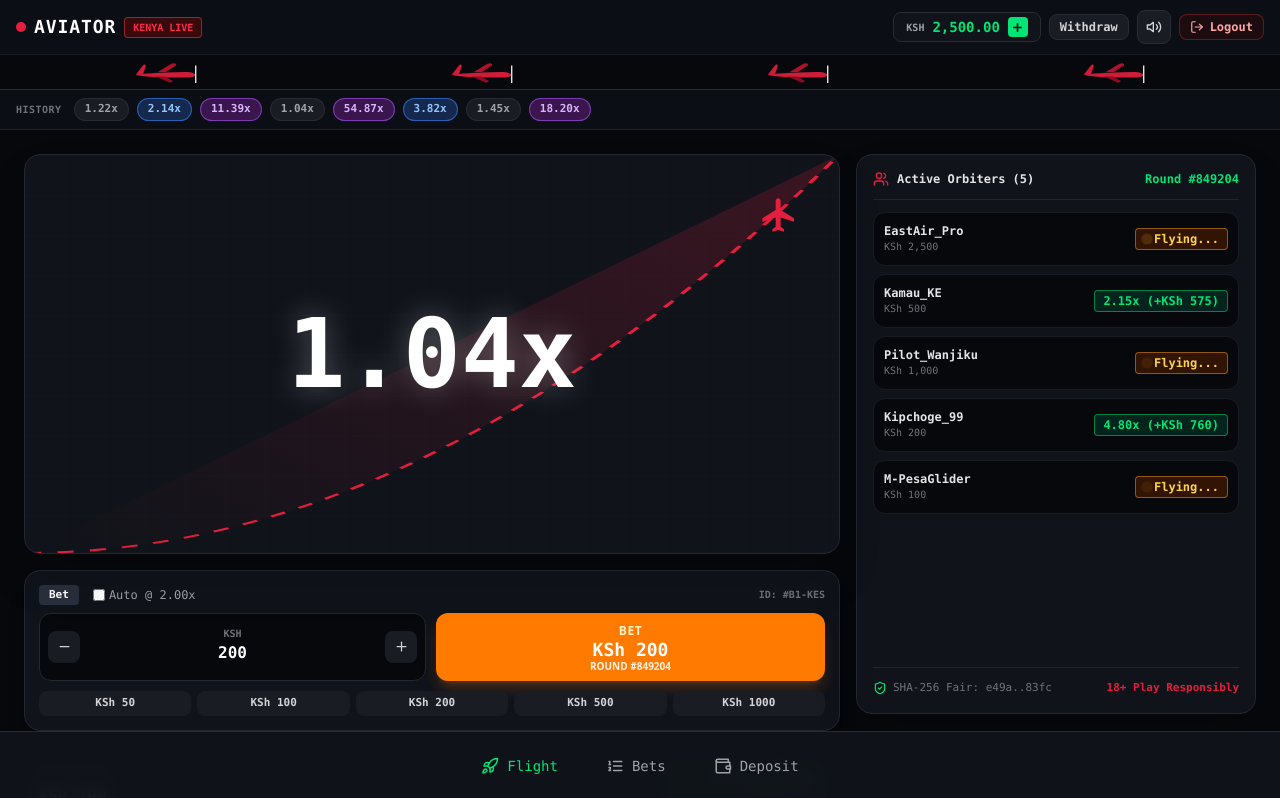
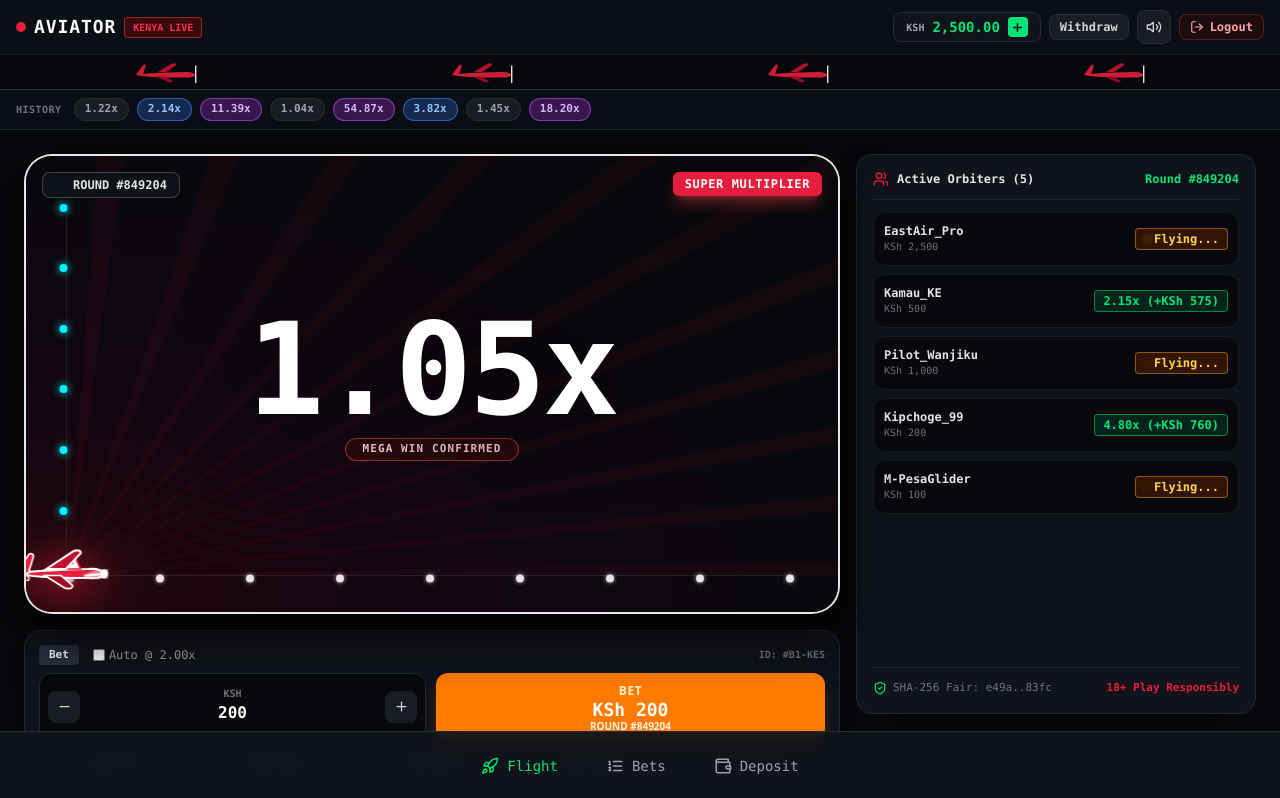
Before and after one commit to Pyper9219/Aviator-web, a Next.js app: page / in a window 1280 px wide. Shown: the top 798 px of the page. Built offline with nearby package versions, Linux system fonts and the light colour scheme; no server answers.

Commit message:
Upgrade FlightDeck with advanced flight physics, dynamic pitch, and sunburst cockpit

```diff
--- a/src/components/FlightDeck.tsx
+++ b/src/components/FlightDeck.tsx
@@ -1,5 +1,5 @@
 "use client";
-import React, { useEffect, useRef } from "react";
+import React, { useEffect, useRef, useState } from "react";
 import { GamePhase } from "@/types";
 
 interface FlightDeckProps {
@@ -9,79 +9,197 @@ interface FlightDeckProps {
 }
 
 export default function FlightDeck({ multiplier, phase, countdownSeconds }: FlightDeckProps) {
-  const audioRef = useRef<HTMLAudioElement | null>(null);
+  const containerRef = useRef<HTMLDivElement>(null);
+  const [dim, setDim] = useState({ width: 720, height: 420 });
 
-  // Initialize audio
   useEffect(() => {
-    audioRef.current = new Audio("/aviator-engine.mp3");
-    audioRef.current.loop = true;
-    audioRef.current.volume = 0.4;
+    const handleResize = () => {
+      if (containerRef.current) {
+        setDim({
+          width: containerRef.current.clientWidth || 720,
+          height: containerRef.current.clientHeight || 420,
+        });
+      }
+    };
+    handleResize();
+    window.addEventListener("resize", handleResize);
+    return () => window.removeEventListener("resize", handleResize);
   }, []);
 
-  // Play/Pause based on game phase
-  useEffect(() => {
-    if (!audioRef.current) return;
+  const isPreparing = phase === "PREPARING";
+  const isCrashed = phase === "CRASHED";
+  const isFlight = phase === "IN_FLIGHT";
 
-    if (phase === "IN_FLIGHT") {
-      audioRef.current.play().catch((e) => console.log("Audio play blocked:", e));
-    } else {
-      audioRef.current.pause();
-      audioRef.current.currentTime = 0;
-    }
-  }, [phase]);
+  const W = dim.width;
+  const H = dim.height;
+
+  // Coordinate origin matching the reference canvas layout
+  const originX = 42;
+  const originY = H - 36;
+  const usableWidth = W - originX - 44;
+  const usableHeight = originY - 50;
+
+  // Normalized exponential climb progress
+  const progress = Math.min(Math.max((multiplier - 1.0) / 8.5, 0), 1);
+  const curveT = Math.pow(progress, 0.85);
+  const planeX = originX + curveT * usableWidth;
+  const planeY = originY - Math.pow(curveT, 1.48) * usableHeight;
+
+  // Tangent calculation for real-time nose pitch tilt
+  const controlX = originX + (planeX - originX) * 0.55;
+  const controlY = originY;
+  const deltaX = (1 - curveT) * (controlX - originX) + curveT * (planeX - controlX);
+  const deltaY = (1 - curveT) * (controlY - originY) + curveT * (planeY - controlY);
+  const angleRad = Math.atan2(deltaY, deltaX);
+  const angleDeg = isFlight ? Math.min(Math.max(angleRad * (180 / Math.PI), -42), 8) : 0;
+
+  // Trajectory curve and solid vertical-drop wedge fill
+  const curvePath = `M ${originX} ${originY} Q ${controlX} ${controlY} ${planeX} ${planeY}`;
+  const solidWedgePath = `M ${originX} ${originY} Q ${controlX} ${controlY} ${planeX} ${planeY} L ${planeX} ${originY} Z`;
 
   return (
-    <div className="relative w-full h-[300px] sm:h-[400px] bg-[#10131A] border border-[#232733] rounded-2xl overflow-hidden flex items-center justify-center shadow-2xl">
-      {/* Background Grid */}
-      <div className="absolute inset-0 opacity-10" style={{ backgroundImage: "linear-gradient(#282C35 1px, transparent 1px), linear-gradient(90deg, #282C35 1px, transparent 1px)", backgroundSize: "40px 40px" }} />
+    <div ref={containerRef} className="relative w-full h-76 sm:h-88 md:h-96 lg:h-[460px] bg-[#07080B] overflow-hidden border-2 border-white/90 rounded-[28px] flex items-center justify-center select-none shadow-[0_20px_50px_rgba(0,0,0,0.9)]">
 
-      {/* Flight Path Curve */}
-      {phase === "IN_FLIGHT" && (
-        <svg className="absolute inset-0 w-full h-full" viewBox="0 0 100 100" preserveAspectRatio="none">
-          <path d="M 0 100 Q 50 100 100 0" fill="none" stroke="#E51E3D" strokeWidth="0.5" strokeDasharray="2,2" />
-          <path d="M 0 100 Q 50 100 100 0" fill="url(#grad1)" opacity="0.2" />
+      {/* 1. Deep Sunburst Sector Rays */}
+      <svg className="absolute inset-0 w-full h-full pointer-events-none">
+        <defs>
+          <radialGradient id="sunburstGrad" cx="5%" cy="95%" r="100%">
+            <stop offset="0%" stopColor="#25050C" stopOpacity="0.9" />
+            <stop offset="45%" stopColor="#140612" stopOpacity="0.75" />
+            <stop offset="100%" stopColor="#07080B" stopOpacity="1" />
+          </radialGradient>
+        </defs>
+        <rect width="100%" height="100%" fill="url(#sunburstGrad)" />
+        {/* Radiating Fan Rays */}
+        <g opacity="0.35">
+          {Array.from({ length: 22 }).map((_, i) => {
+            const angle = (i * 90) / 21;
+            const rad = (angle * Math.PI) / 180;
+            const x2 = originX + Math.cos(rad) * W * 1.6;
+            const y2 = originY - Math.sin(rad) * H * 1.6;
+            return (
+              <polygon
+                key={i}
+                points={`${originX},${originY} ${x2},${y2} ${originX + Math.cos(((angle + 2) * Math.PI) / 180) * W * 1.6},${originY - Math.sin(((angle + 2) * Math.PI) / 180) * H * 1.6}`}
+                fill={i % 2 === 0 ? "#E51E3D" : "transparent"}
+                opacity={i % 2 === 0 ? "0.15" : "0"}
+              />
+            );
+          })}
+        </g>
+      </svg>
+
+      {/* 2. Coordinate Grid Axis Guides & Dots */}
+      <div className="absolute inset-0 pointer-events-none">
+        {/* Y-Axis Cyan Dots */}
+        <div className="absolute left-[40px] top-[48px] bottom-[36px] w-[1px] bg-zinc-700/40 flex flex-col justify-between items-center">
+          {Array.from({ length: 7 }).map((_, i) => (
+            <span key={i} className="w-2 h-2 rounded-full bg-[#00F0FF] -translate-x-[3.5px] shadow-[0_0_8px_#00F0FF]" />
+          ))}
+        </div>
+        {/* X-Axis White Coordinate Dots */}
+        <div className="absolute left-[40px] right-[44px] bottom-[36px] h-[1px] bg-zinc-700/40 flex justify-between items-center">
+          {Array.from({ length: 9 }).map((_, i) => (
+            <span key={i} className="w-2 h-2 rounded-full bg-white/90 translate-y-[3.5px] shadow-[0_0_4px_rgba(255,255,255,0.7)]" />
+          ))}
+        </div>
+      </div>
+
+      {/* 3. Solid Crimson Underlay Wedge with Vertical Right Edge (Visible during Flight) */}
+      {isFlight && (
+        <svg className="absolute inset-0 w-full h-full pointer-events-none">
           <defs>
-            <linearGradient id="grad1" x1="0%" y1="100%" x2="100%" y2="0%">
-              <stop offset="0%" stopColor="#E51E3D" stopOpacity="0" />
-              <stop offset="100%" stopColor="#E51E3D" stopOpacity="1" />
+            <linearGradient id="solidRedWedge" x1="0%" y1="0%" x2="0%" y2="100%">
+              <stop offset="0%" stopColor="#E51E3D" stopOpacity="0.95" />
+              <stop offset="100%" stopColor="#9E0C24" stopOpacity="0.90" />
             </linearGradient>
+            <filter id="crimsonNeon" x="-20%" y="-20%" width="140%" height="140%">
+              <feDropShadow dx="0" dy="0" stdDeviation="5" floodColor="#FF1E44" floodOpacity="0.9" />
+            </filter>
           </defs>
+          {/* Solid Red Fill */}
+          <path d={solidWedgePath} fill="url(#solidRedWedge)" />
+          {/* Top Trajectory Curve Line */}
+          <path d={curvePath} fill="none" stroke="#FF2B4D" strokeWidth="4" strokeLinecap="round" filter="url(#crimsonNeon)" />
+          {/* Vertical Drop Boundary */}
+          <line x1={planeX} y1={planeY} x2={planeX} y2={originY} stroke="#C4122E" strokeWidth="2.5" strokeDasharray="4 3" />
         </svg>
       )}
 
-      {/* Center Multiplier Display */}
-      <div className="relative z-10 text-center">
-        {phase === "PREPARING" ? (
-          <div>
-            <div className="text-[10px] font-mono text-zinc-500 uppercase tracking-widest mb-2">Next Round In</div>
-            <div className="text-6xl sm:text-7xl font-black font-mono text-white animate-pulse">
-              {countdownSeconds}s
+      {/* 4. Aeroplane Model */}
+      {/* Before Takeoff (Idle State at Origin) */}
+      {isPreparing && (
+        <div className="absolute pointer-events-none z-30 transition-transform duration-300" style={{ left: `${originX}px`, top: `${originY}px`, transform: "translate(-50%, -60%)" }}>
+          <svg width="76" height="48" viewBox="0 0 120 70" fill="none" className="opacity-80 drop-shadow-[0_4px_12px_rgba(229,30,61,0.5)]">
+            <path d="M10 40 C22 38, 55 36, 96 35 C108 34, 114 38, 115 41 C115 44, 108 47, 96 46 C55 46, 22 45, 10 40 Z" fill="#E51E3D" stroke="#FFFFFF" strokeWidth="2.5" />
+            <path d="M58 35 L68 22 C71 18, 78 18, 80 22 L86 35 Z" fill="#FFFFFF" stroke="#E51E3D" strokeWidth="2" />
+            <circle cx="74" cy="26" r="3.5" fill="#18181B" />
+            <path d="M44 35 L76 14 C80 11, 88 12, 86 16 L68 35 Z" fill="#C4122E" stroke="#FFFFFF" strokeWidth="2.5" />
+            <path d="M42 43 L66 58 C70 60, 78 59, 76 55 L62 43 Z" fill="#9F0B23" stroke="#FFFFFF" strokeWidth="2" />
+            <path d="M8 40 L22 18 C24 15, 30 16, 28 21 L22 40 Z" fill="#E51E3D" stroke="#FFFFFF" strokeWidth="2" />
+            <ellipse cx="115" cy="41" rx="4" ry="5.5" fill="#FFFFFF" />
+            <g className="animate-spin origin-[115px_41px]" style={{ animationDuration: "140ms" }}>
+              <line x1="115" y1="20" x2="115" y2="62" stroke="#FFFFFF" strokeWidth="2.5" strokeLinecap="round" />
+            </g>
+          </svg>
+        </div>
+      )}
+
+      {/* In-Flight State (Climbing along Curve with Real-Time Pitch) */}
+      {isFlight && (
+        <div className="absolute pointer-events-none z-30" style={{ left: `${planeX}px`, top: `${planeY}px`, transform: `translate(-68%, -60%) rotate(${angleDeg}deg)` }}>
+          <svg width="98" height="60" viewBox="0 0 120 70" fill="none" className="drop-shadow-[0_6px_20px_rgba(229,30,61,0.85)]">
+            <path d="M10 40 C22 38, 55 36, 96 35 C108 34, 114 38, 115 41 C115 44, 108 47, 96 46 C55 46, 22 45, 10 40 Z" fill="#E51E3D" stroke="#FFFFFF" strokeWidth="2.5" />
+            <path d="M58 35 L68 22 C71 18, 78 18, 80 22 L86 35 Z" fill="#FFFFFF" stroke="#E51E3D" strokeWidth="2" />
+            <circle cx="74" cy="26" r="3.5" fill="#18181B" />
+            <path d="M44 35 L76 14 C80 11, 88 12, 86 16 L68 35 Z" fill="#C4122E" stroke="#FFFFFF" strokeWidth="2.5" />
+            <path d="M42 43 L66 58 C70 60, 78 59, 76 55 L62 43 Z" fill="#9F0B23" stroke="#FFFFFF" strokeWidth="2" />
+            <path d="M8 40 L22 18 C24 15, 30 16, 28 21 L22 40 Z" fill="#E51E3D" stroke="#FFFFFF" strokeWidth="2" />
+            <path d="M8 40 L18 48 C20 50, 24 49, 23 46 L18 40 Z" fill="#C4122E" stroke="#FFFFFF" strokeWidth="1.5" />
+            <ellipse cx="115" cy="41" rx="4" ry="5.5" fill="#FFFFFF" />
+            <g className="animate-spin origin-[115px_41px]" style={{ animationDuration: "85ms" }}>
+              <line x1="115" y1="18" x2="115" y2="64" stroke="#FFFFFF" strokeWidth="3" strokeLinecap="round" />
+              <ellipse cx="115" cy="41" rx="6" ry="22" fill="#FFFFFF" fillOpacity="0.4" />
+            </g>
+          </svg>
+        </div>
+      )}
+
+      {/* Top Left Status & Telemetry Indicators */}
+      <div className="absolute top-4 left-4 flex items-center gap-2 px-3 py-1 bg-[#10131A]/90 border border-white/20 rounded-lg text-xs font-mono text-zinc-200 backdrop-blur-md z-30">
+        <span className={`w-2.5 h-2.5 rounded-full ${isCrashed ? "bg-red-500" : isFlight ? "bg-[#00E575] animate-ping" : "bg-amber-400"}`} />
+        <span className="font-bold">{isCrashed ? "FLEW AWAY" : isFlight ? "ROUND #849204" : "PREPARING FLIGHT"}</span>
+      </div>
+
+      {/* Top Right "SUPER MULTIPLIER" Badge */}
+      <div className="absolute top-4 right-4 z-30">
+        <div className="px-3 py-1 bg-[#E51E3D] text-white font-mono font-black text-xs tracking-wider uppercase rounded-md shadow-lg shadow-red-500/40">
+          SUPER MULTIPLIER
+        </div>
+      </div>
+
+      {/* Center Stage: Gigantic Multiplier or Countdown */}
+      <div className="relative z-20 text-center pointer-events-none">
+        {isPreparing ? (
+          <div className="flex flex-col items-center">
+            <div className="text-xs font-mono uppercase tracking-widest text-zinc-400 mb-2"> Next Flight Departure In </div>
+            <div className="w-20 h-20 rounded-full border-4 border-amber-500/30 border-t-amber-400 animate-spin flex items-center justify-center">
+              <span className="text-3xl font-mono font-black text-amber-400 -rotate-90"> {countdownSeconds}s </span>
             </div>
+            <div className="mt-2 text-xs font-mono text-[#00E575] font-bold animate-pulse"> ALL CONSOLES ACCEPTING WAGERS </div>
           </div>
-        ) : phase === "CRASHED" ? (
-          <div>
-            <div className="text-[10px] font-mono text-red-400 uppercase tracking-widest mb-2">Flew Away!</div>
-            <div className="text-6xl sm:text-7xl font-black font-mono text-[#E51E3D]">
-              {multiplier.toFixed(2)}x
-            </div>
+        ) : isCrashed ? (
+          <div className="animate-bounce">
+            <h2 className="text-[#FF2B4D] font-black text-5xl sm:text-7xl font-mono tracking-tight uppercase drop-shadow-[0_0_30px_rgba(255,43,77,0.9)]"> FLEW AWAY </h2>
+            <div className="inline-block mt-3 px-5 py-1.5 rounded-full bg-red-950/80 border border-red-500/70 font-mono text-2xl text-white font-extrabold"> @ {multiplier.toFixed(2)}x </div>
           </div>
         ) : (
-          <div className="animate-bounce-slow">
-            <div className="text-6xl sm:text-8xl font-black font-mono text-white drop-shadow-[0_0_15px_rgba(255,255,255,0.3)]">
-              {multiplier.toFixed(2)}x
-            </div>
+          <div>
+            <div className="text-6xl sm:text-7xl md:text-8xl lg:text-9xl font-black tracking-tight text-white font-mono drop-shadow-[0_8px_40px_rgba(0,0,0,0.95)]"> {multiplier.toFixed(2)}x </div>
+            <div className="inline-block mt-1 px-4 py-0.5 rounded-full border border-red-500/60 bg-red-950/40 text-[11px] font-mono font-bold tracking-widest text-red-200 uppercase"> MEGA WIN CONFIRMED </div>
           </div>
         )}
       </div>
-
-      {/* Airplane Icon */}
-      {phase === "IN_FLIGHT" && (
-        <div className="absolute top-10 right-10 animate-fly">
-          <svg width="40" height="40" viewBox="0 0 24 24" fill="#E51E3D">
-            <path d="M21 16v-2l-8-5V3.5c0-.83-.67-1.5-1.5-1.5S10 2.67 10 3.5V9l-8 5v2l8-2.5V19l-2 1.5V22l3.5-1 3.5 1v-1.5L13 19v-5.5l8 2.5z"/>
-          </svg>
-        </div>
-      )}
     </div>
   );
 }
```
